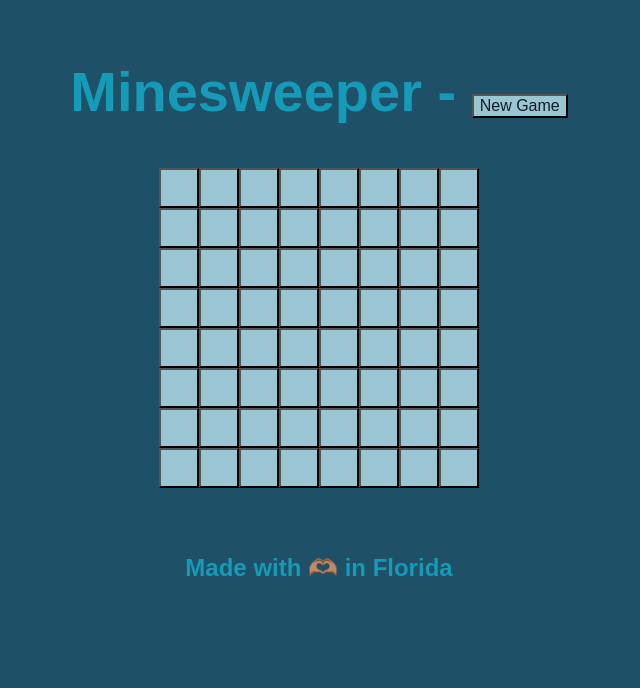
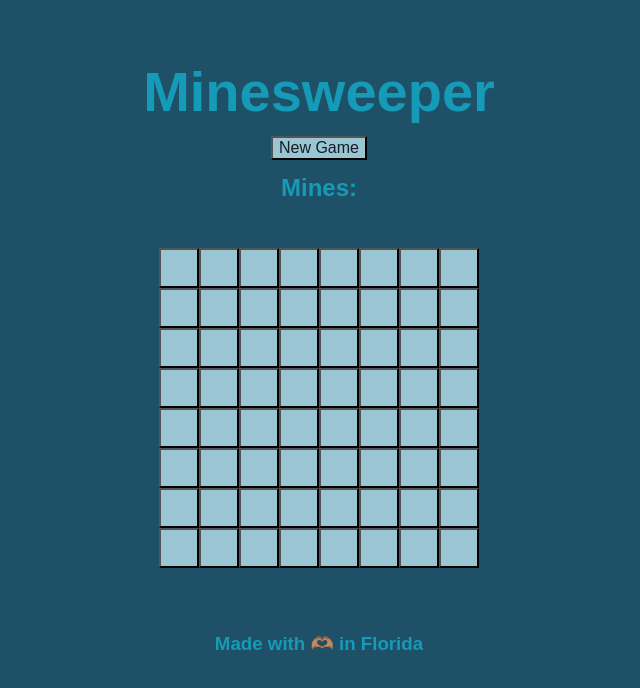
Before and after one commit to kprieto14/Minesweeper, a React (Vite) app: page / in a window 1280 px wide. Shown: the top 688 px of the page, without its empty margins (321-961 px from the left). Built offline with nearby package versions, Linux system fonts and the light colour scheme.

Commit message:
Fix HTML to show mines seperate from main header with CSS styling to match.

```diff
--- a/src/App.tsx
+++ b/src/App.tsx
@@ -1,6 +1,6 @@
 import React, { useState } from 'react'
 
-type Square = '_' | 'F' | '💣' | ' ' | '*' | '@' | number
+type Square = '_' | 'F' | ' ' | '*' | '@' | number
 type Row = [Square, Square, Square, Square, Square, Square, Square, Square]
 type Board = [Row, Row, Row, Row, Row, Row, Row, Row]
 type Game = {
@@ -110,9 +110,9 @@ export function App() {
 
   function newHeader() {
     if(game.state === "new") {
-      return `New game started. Find ${game.mines} 💣`
+      return `New game started.`
     } else if(game.state === "playing") {
-      return `Minesweeping in progress. ${game.mines} 💣 left`
+      return `Minesweeping in progress.`
     } else if(game.state === 'won' || game.state === 'lost')
       return `Game ${game.state}`
   }
@@ -142,7 +142,9 @@ export function App() {
   return (
     <div>
       <header>
-        <h1>{header} - <button onClick={handleNewGame}>New Game</button></h1>
+        <h1>{header}</h1>
+        <button onClick={handleNewGame}>New Game</button>
+        <h2>Mines: {game.mines}</h2>
       </header>
 
       <main className='easy'>
@@ -162,7 +164,7 @@ export function App() {
       </main>
 
       <footer>
-        <h2>Made with 🫶🏽 in Florida</h2>
+        <h3>Made with 🫶🏽 in Florida</h3>
       </footer>
     </div>
   )
--- a/src/index.scss
+++ b/src/index.scss
@@ -35,7 +35,18 @@ div {
 h1 {
   font-size: clamp(1rem, 3.5rem, 6rem);
   margin: 0;
-  text-align: center;
+}
+
+h2 {
+  margin: 0;
+}
+
+header {
+  display: flex;
+  flex-direction: column;
+  justify-content: center;
+  align-items: center;
+  gap: 1rem;
 }
 
 .easy {
```
Also changed, not shown: 1 other file (tests, documents, lock files or other folders).
